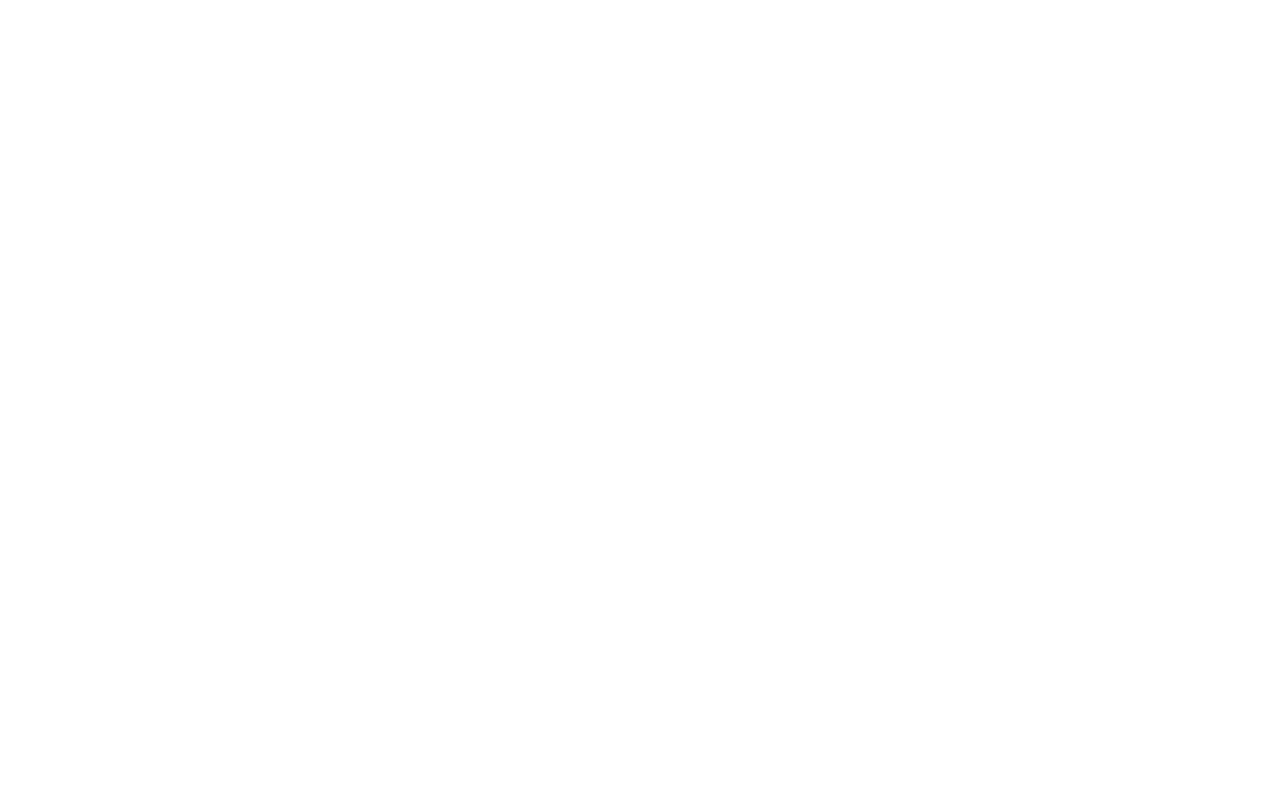
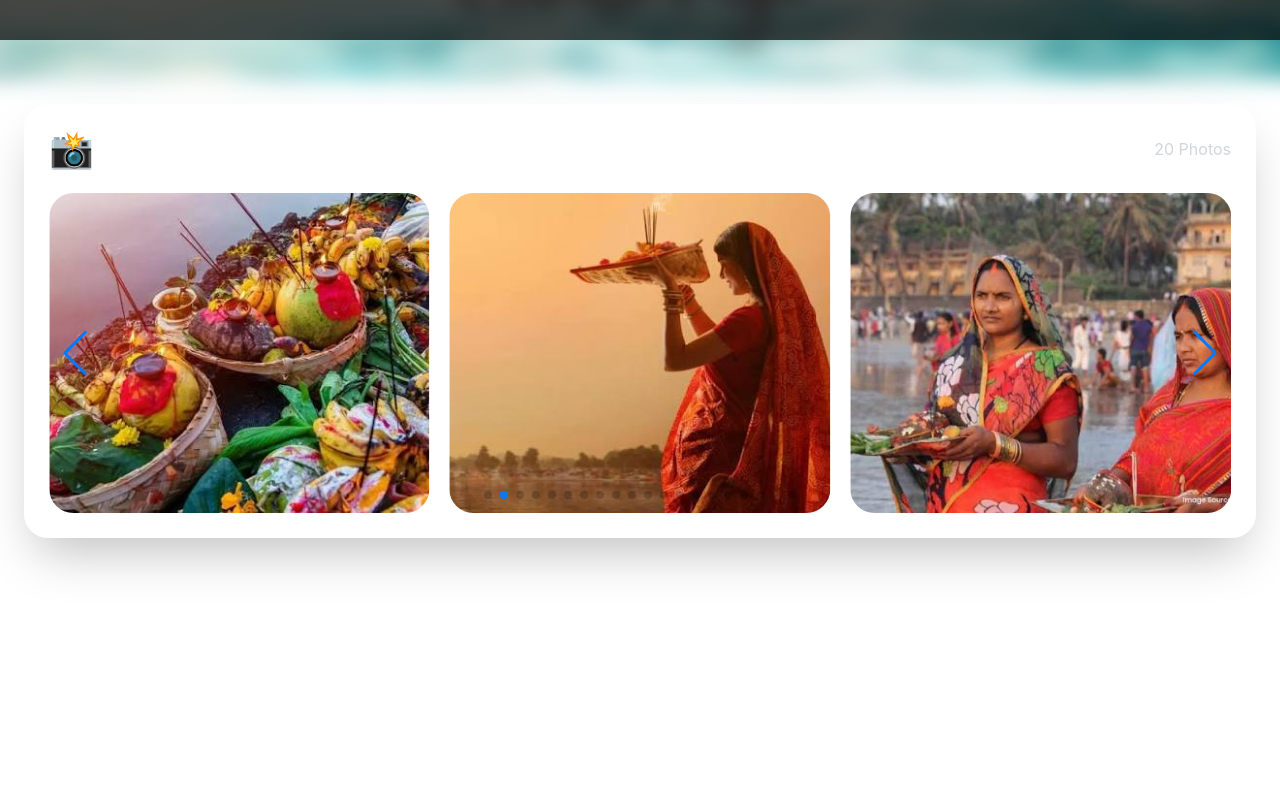
Before and after one commit to harsh23012/Aangan, a React (Vite) app: page /landingPage in a window 1280 px wide. Before the commit this address had no page. Shown: the part 760-1560 px from the top of the page. Before the commit the page ends 800 px from the top, so only its background shows below. Built offline with nearby package versions, Linux system fonts and the light colour scheme.

Commit message:
Updated file name

```diff
--- a/src/Carousel.jsx
+++ b/src/Carousel.jsx
@@ -94,7 +94,7 @@ export default function Carousel() {
             <SwiperSlide key={index}>
               <div className="overflow-hidden rounded-3xl h-[250px] md:h-[320px]">
 
-                <img src={img} className="  w-full  h-full object-cover"/>
+                <img src={img} className="  w-full h-full object-cover"/>
 
               </div>
             </SwiperSlide>
--- a/src/LandingPage.jsx
+++ b/src/LandingPage.jsx
@@ -79,7 +79,7 @@ export default function LandingPage() {
           <div className="max-w-5xl mx-auto backdrop-blur-xl bg-white/10 border border-white/20 rounded-3xl p-8">
 
             <h2 className="text-3xl font-bold text-center mb-8">
-              What You'll Experience
+              What You'll Experience!
             </h2>
 
             <div className="grid md:grid-cols-2 gap-4 text-lg">
--- a/src/app.jsx
+++ b/src/app.jsx
@@ -7,6 +7,7 @@ export default function App() {
     <Routes>
       <Route path="/" element={<LandingPage />} />
       <Route path="/host" element={<Host />} />
+      <Route path="/landingPage" element={<LandingPage />} />
     </Routes>
   );
 }
```
